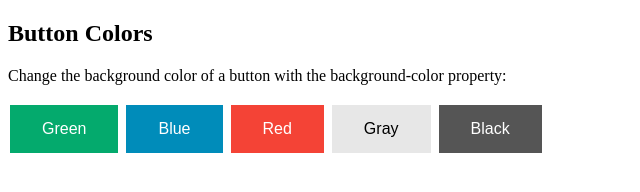
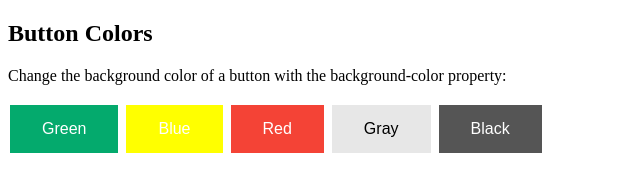
Before and after one commit to satish154/web, a plain HTML site: page index.html in a window 1280 px wide. Shown: the whole page, without its empty margins (0-640 px from the left). Drawn offline with Linux system fonts and the light colour scheme.

Commit message:
color changed to yellow

```diff
--- a/index.html
+++ b/index.html
@@ -16,7 +16,7 @@
 }
 
 .button2 {
-background-color: #008CBA;
+background-color: yellow;
 } /* Blue */
 .button3
 {background-color: #f44336;
```
